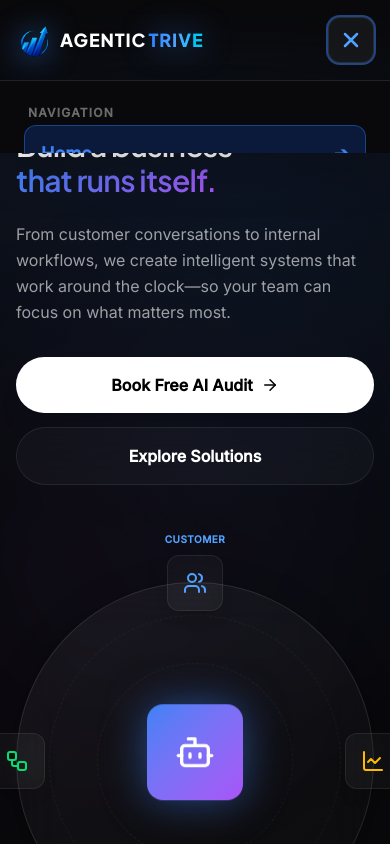
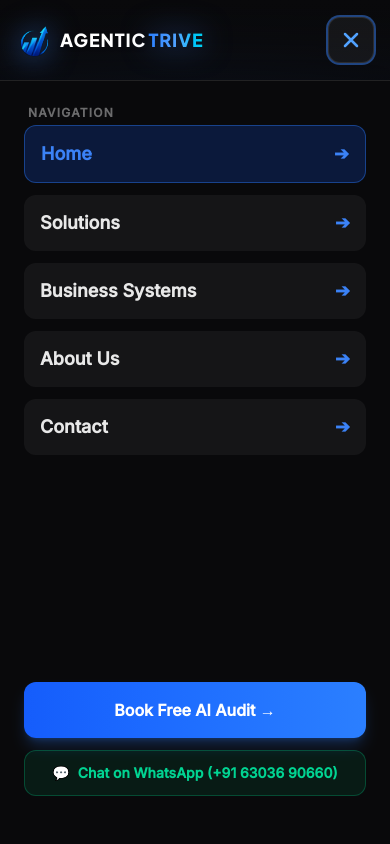
Before and after one commit to itsdevesh23/agentictrive-website, a React (Vite) app: page / in a window 390 px wide. Both pictures are taken after a click on the button "Toggle Navigation Menu". Shown: the top 844 px of the page. Built offline with nearby package versions, Linux system fonts and the light colour scheme.

Commit message:
Position mobile drawer fixed overlay outside header tag to escape CSS backdrop-filter clipping container

```diff
--- a/src/components/Layout.jsx
+++ b/src/components/Layout.jsx
@@ -40,7 +40,7 @@
     }`;
 
   return (
-    <div className="bg-[#09090B] min-h-screen text-white font-body-md overflow-x-hidden flex flex-col">
+    <div className="bg-[#09090B] min-h-screen text-white font-body-md overflow-x-hidden flex flex-col relative">
       {/* Navigation Header */}
       <header className="fixed top-0 w-full z-50 bg-gradient-to-b from-[#09090B] via-[#09090B]/90 to-[#09090B]/70 backdrop-blur-xl border-b border-white/10 shadow-2xl">
         <nav className="h-20 flex items-center justify-between max-w-container-max mx-auto px-4 md:px-margin-desktop w-full">
@@ -86,10 +86,11 @@
             )}
           </button>
         </nav>
+      </header>
 
-        {/* Mobile Fullscreen Menu Drawer (Positioned outside nav h-20 container) */}
+      {/* Mobile Fullscreen Menu Drawer (Rendered outside header to escape backdrop-filter CSS clipping) */}
       {mobileMenuOpen && (
-          <div className="lg:hidden fixed inset-x-0 top-20 bottom-0 bg-[#09090B] border-t border-white/10 shadow-2xl px-6 pt-6 pb-12 flex flex-col justify-between overflow-y-auto z-40">
+        <div className="lg:hidden fixed inset-0 top-20 bg-[#09090B] border-t border-white/10 shadow-2xl px-6 pt-6 pb-12 flex flex-col justify-between overflow-y-auto z-[999]">
           <div className="flex flex-col space-y-3">
             <span className="text-xs font-bold uppercase tracking-widest text-white/40 mb-1 px-1">Navigation</span>
             <NavLink to="/" end onClick={scrollToTop} className={mobileNavLinkStyle}>
@@ -134,7 +135,6 @@
           </div>
         </div>
       )}
-      </header>
 
       {/* Main Content Area */}
       <main className="flex-grow">
```
Lines whose indentation alone changed are shown as unchanged.
